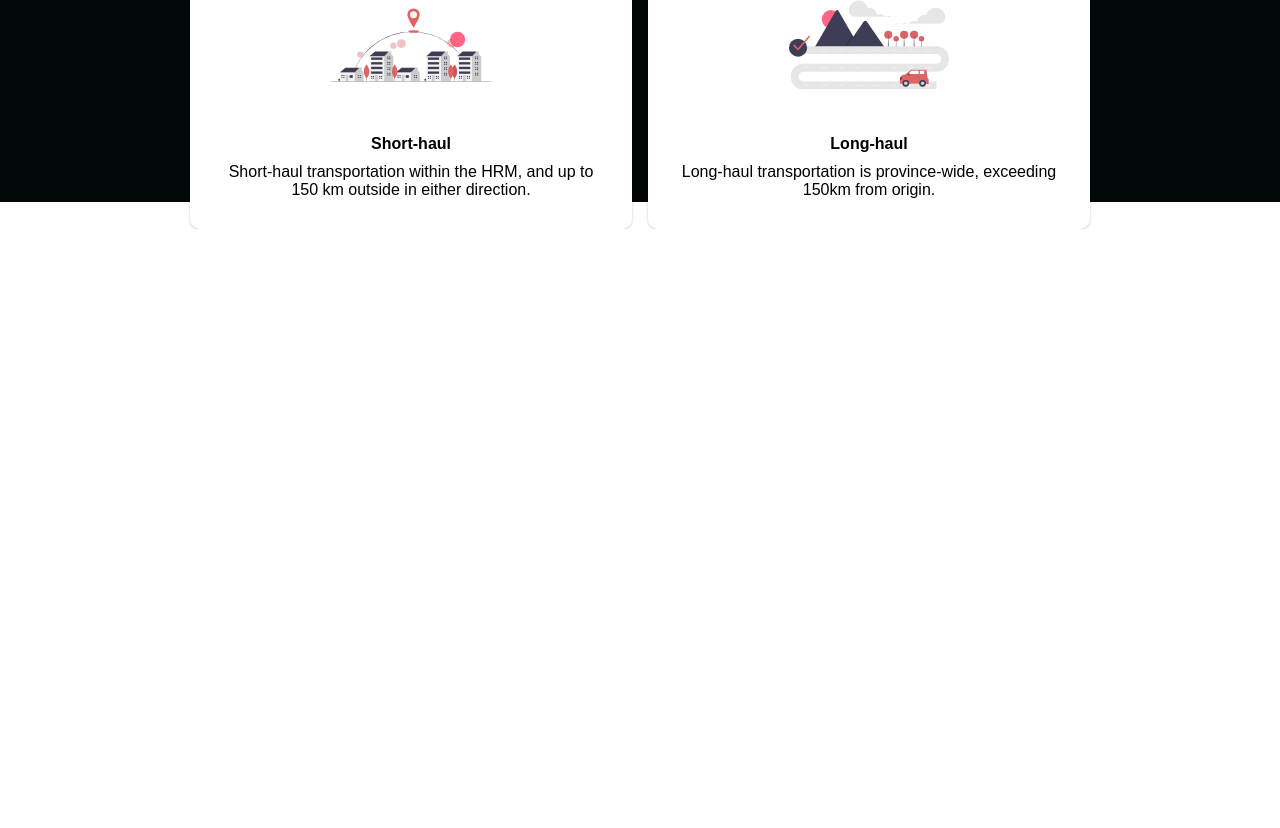
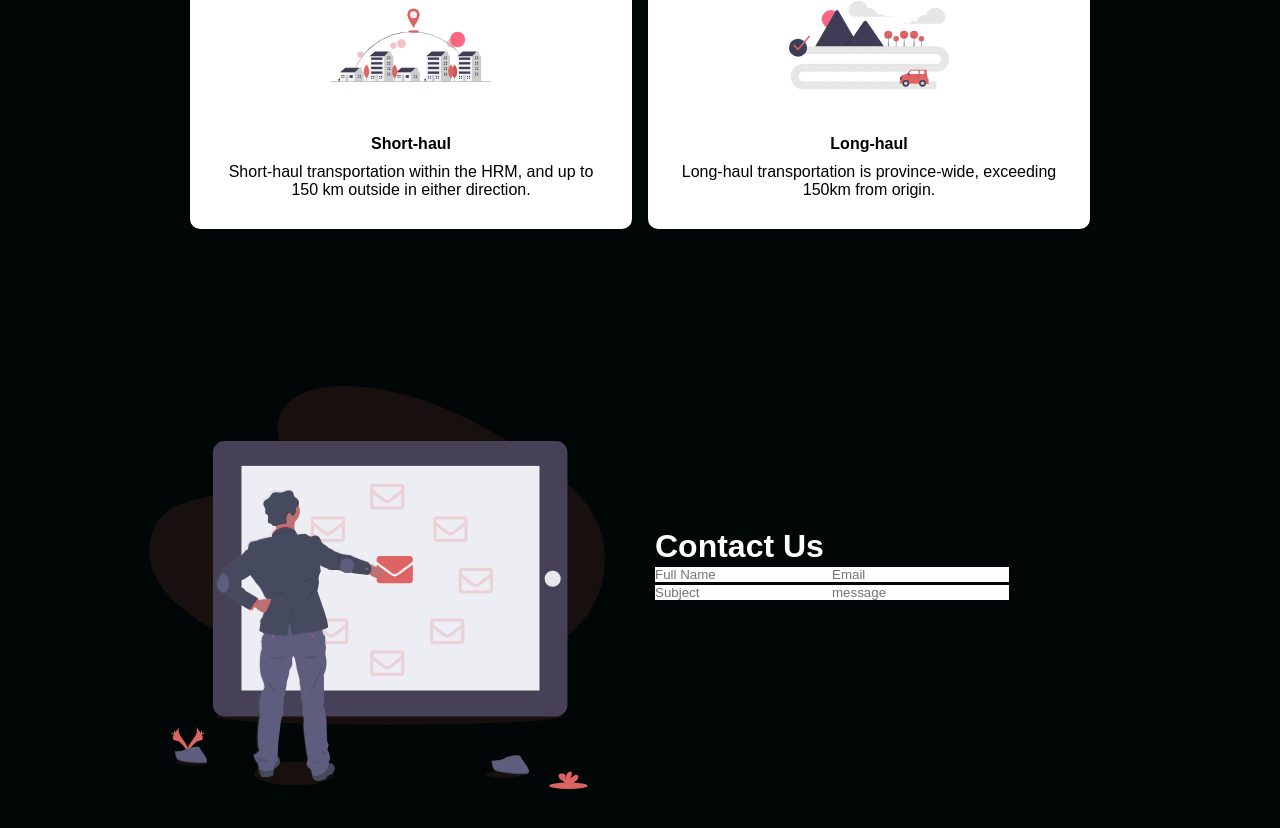
Before and after one commit to reyncode/moving-co, a React (Create React App) app: page / in a window 1280 px wide. Shown: the part 2998-3826 px from the top of the page. Before the commit the page ends 3227 px from the top, so only its background shows below. Built offline with nearby package versions, Linux system fonts and the light colour scheme; a web font is replaced by a local one.

Commit message:
Contact page started, changing LinkR to LinkS

```diff
--- /dev/null
+++ b/src/components/Contact/ContactElements.js
@@ -0,0 +1,104 @@
+import styled from 'styled-components';
+
+export const ContactContainer = styled.div`
+    color: #fff;
+    background: ${({ lightBg }) => (lightBg ? '#f9f9f9' : '#010606')};
+
+    @media screen and (max-width: 768px) {
+        padding: 100px 0;
+    }
+`
+
+export const ContactWrapper = styled.div`
+    display: grid;
+    z-index: 1;
+    height: 100vh;
+    width: 100%;
+    max-width: 1100px;
+    margin-right: auto;
+    margin-left: auto;
+    padding: 0 24px;
+    justify-content: center;
+`
+
+export const ContactRow = styled.div`
+    display: grid;
+    grid-auto-columns: minmax(auto, 1fr);
+    align-items: center;
+    grid-template-areas: ${({ imgStart }) => (imgStart ? `'col2 col1'` : `'col1 col2'`)};
+
+    @media screen and (max-width: 768px) {
+        grid-template-areas: ${({ imgStart }) => (imgStart ? `'col1' 'col2'` : `'col1 col1' 'col2 col2'`)};
+    }
+`
+
+export const Column1 = styled.div`
+    margin-bottom: 15px;
+    padding: 0 15px;
+    grid-area: col1;
+`
+
+export const Column2 = styled.div`
+    margin-bottom: 15px;
+    padding: 0 35px;
+    grid-area: col2;
+
+    // @media screen and (max-width: 480px) {
+    //     display: none;
+    // }
+`
+
+export const ContactForm = styled.form`
+    // position: absolute;
+    // top: 10%;
+    // left: 10%;
+    // width: 80%;
+    // height: 600px;
+
+    max-width: 540px;
+    padding-top: 0;
+    padding-bottom: 60px;
+`
+
+export const ContactH1 = styled.h1`
+    font-size: 2rem;
+`
+
+export const ContactName = styled.input`
+    width: 100%
+    margin-top: 2rem;
+    border: none;
+    border-bottom: 1px solid #000;
+`
+
+export const ContactEmail = styled.input`
+    width: 100%
+    margin-top: 2rem;
+    border: none;
+    border-bottom: 1px solid #000;
+`
+
+export const ContactSubject = styled.input`
+    width: 100%
+    margin-top: 2rem;
+    border: none;
+    border-bottom: 1px solid #000;
+`
+
+export const ContactMessage = styled.input`
+    width: 100%
+    margin-top: 2rem;
+    border: none;
+    border-bottom: 1px solid #000;
+`
+
+export const ImgWrap = styled.div`
+    max-width: 555px;
+    height: 100%;
+`
+
+export const Img = styled.img`
+    width: 100%;
+    margin: 0 0 10px 0;
+    padding-right: 0;
+`
--- /dev/null
+++ b/src/components/Contact/index.js
@@ -0,0 +1,50 @@
+import React from 'react'
+import {
+    ContactContainer,
+    ContactWrapper,
+    ContactRow,
+    Column1,
+    ContactForm,
+    ContactH1,
+    ContactName,
+    ContactEmail,
+    ContactSubject,
+    ContactMessage,
+    Column2,
+    ImgWrap,
+    Img
+} from './ContactElements'
+
+const Contact = ({
+    lightBg,
+    id,
+    imgStart,
+    headline,
+    img,
+    alt
+}) => {
+    return (
+        <ContactContainer lightBg={lightBg} id={id}>
+            <ContactWrapper>
+                <ContactRow imgStart={imgStart}>
+                    <Column1>
+                        <ContactForm>
+                            <ContactH1>{headline}</ContactH1>
+                            <ContactName type='text' id='name' placeholder='Full Name' />
+                            <ContactEmail type='email' id='email' placeholder='Email' />
+                            <ContactSubject type='subject' id='subject' placeholder='Subject' />
+                            <ContactMessage type='message' placeholder='message' cols='30' rows='10' />
+                        </ContactForm>
+                    </Column1>
+                    <Column2>
+                        <ImgWrap>
+                            <Img src={img} alt={alt} />
+                        </ImgWrap>
+                    </Column2>
+                </ContactRow>
+            </ContactWrapper>
+        </ContactContainer>
+    )
+}
+
+export default Contact
--- a/src/components/InfoSection/data.js
+++ b/src/components/InfoSection/data.js
@@ -37,3 +37,14 @@ export const accommodationObject = {
     darkText: false,
     linkTo: 'solutions'
 };
+
+export const contactObject = {
+    id: 'contact',
+    lightBg: false,
+    lightText: true,
+    lightTextDesc: true,
+    headline: 'Contact Us',
+    imgStart: true,
+    img: require('../../images/email.svg').default,
+    alt: 'email',
+};
--- a/src/components/Navbar/NavbarElements.js
+++ b/src/components/Navbar/NavbarElements.js
@@ -102,7 +102,7 @@ export const NavBtn = styled.nav`
     }
 `;
 
-export const NavBtnLink = styled(LinkR)`
+export const NavBtnLink = styled(LinkS)`
     border-radius: 50px;
     background: #de6464;
     white-space: nowrap;
--- a/src/components/Navbar/index.js
+++ b/src/components/Navbar/index.js
@@ -71,7 +71,13 @@ const Navbar = ({ toggle }) => {
                         </NavItem>
                     </NavMenu>
                     <NavBtn>
-                        <NavBtnLink to='/contact'>Contact</NavBtnLink>
+                        <NavBtnLink to='contact'
+                            smooth={true}
+                            duration={500}
+                            spy={true}
+                            exact='true'
+                            offset={-80}
+                        >Contact</NavBtnLink>
                     </NavBtn>
                 </NavbarContainer>
             </Nav>
--- a/src/pages/index.js
+++ b/src/pages/index.js
@@ -3,8 +3,9 @@ import Sidebar from '../components/Sidebar'
 import Navbar from '../components/Navbar'
 import HeroSection from '../components/HeroSection';
 import InfoSection from '../components/InfoSection';
-import { aboutObject, accommodationObject } from '../components/InfoSection/data';
+import { aboutObject, accommodationObject, contactObject } from '../components/InfoSection/data';
 import Services from '../components/Services';
+import Contact from '../components/Contact';
 
 const Home = () => {
     const [isOpen, setIsOpen] = useState(false);
@@ -21,6 +22,7 @@ const Home = () => {
             <InfoSection {...aboutObject} />
             <InfoSection {...accommodationObject} />
             <Services />
+            <Contact {...contactObject} />
         </>
     )
 }
```
Also changed, not shown: src/images/email.svg (added), src/images/taping-box-static.jpg (added).
